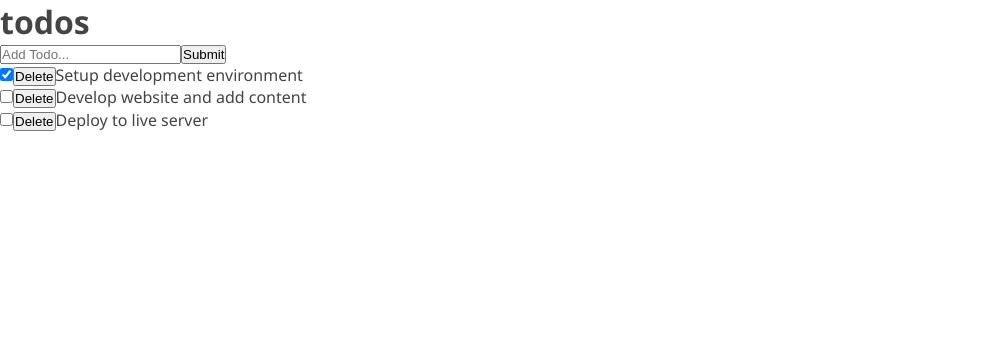
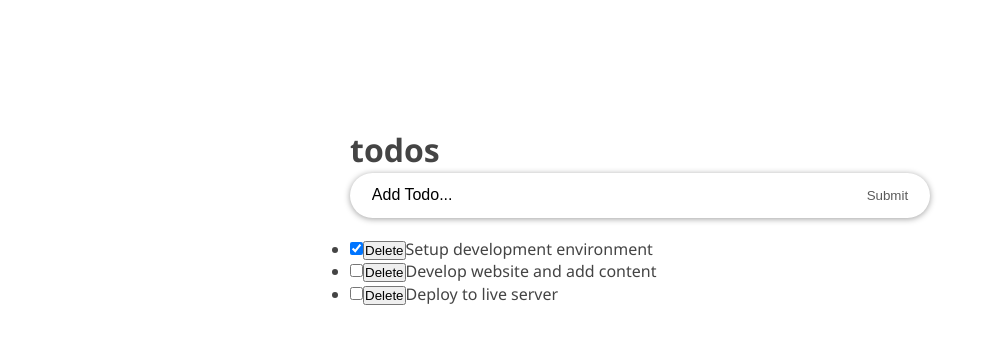
Before and after one commit to AckonSamuel/react-to-do-list-app, a React (Create React App) app: page / in a window 1280 px wide. Shown: the top 344 px of the page, without its empty margins (0-996 px from the left). Built offline with nearby package versions, Linux system fonts and the light colour scheme.

Commit message:
Add more styles

```diff
--- a/src/App.css
+++ b/src/App.css
@@ -11,3 +11,55 @@ body {
   background: #fff;
   height: 100vh;
 }
+
+.container {
+  display: flex;
+  flex-direction: column;
+  justify-content: center;
+  align-items: center;
+  max-width: 600px;
+  margin: 0 auto;
+}
+
+.inner {
+  width: 100%;
+  padding: 8rem 10px 4rem;
+}
+
+.form-container {
+  width: 100%;
+  margin-bottom: 20px;
+  display: flex;
+  border-radius: calc(0.5 * 100px);
+  box-shadow: 0 1px 6px 0 rgba(0, 0, 0, 0.38);
+  justify-content: space-evenly;
+}
+
+.input-text {
+  font-size: 1rem;
+  font-weight: 400;
+  width: 85%;
+  padding-right: 5px;
+  padding-left: 10px;
+  border-radius: calc(0.5 * 100px);
+}
+
+.input-text::placeholder {
+  color: #000;
+}
+
+.input-submit {
+  background: transparent;
+  color: #5b5b5b;
+  text-transform: capitalize;
+  cursor: pointer;
+  font-weight: 600px;
+  margin-right: 10px;
+}
+
+.input-text,
+.input-submit {
+  height: 45px;
+  outline: none;
+  border: none;
+}
--- a/src/components/InputTodo.js
+++ b/src/components/InputTodo.js
@@ -28,16 +28,18 @@ class InputTodo extends Component {
     return (
       <form
       onSubmit={this.handleSubmit}
+      className="form-container"
       >
         <input
         type="text"
+        className="input-text"
         placeholder="Add Todo..."
         value={this.state.title}
         onChange={this.onChange}
         name="title"
 
         />
-        <button>Submit</button>
+        <button className="input-submit">Submit</button>
         </form>
     )
   }
```
